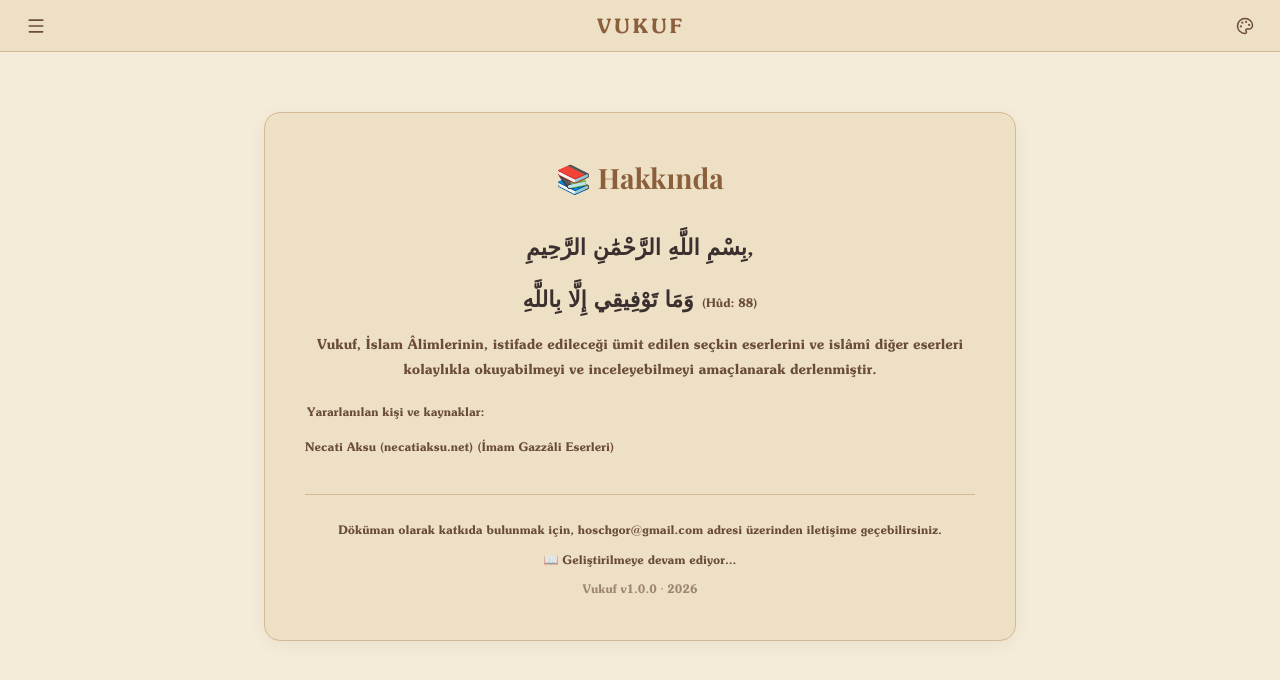
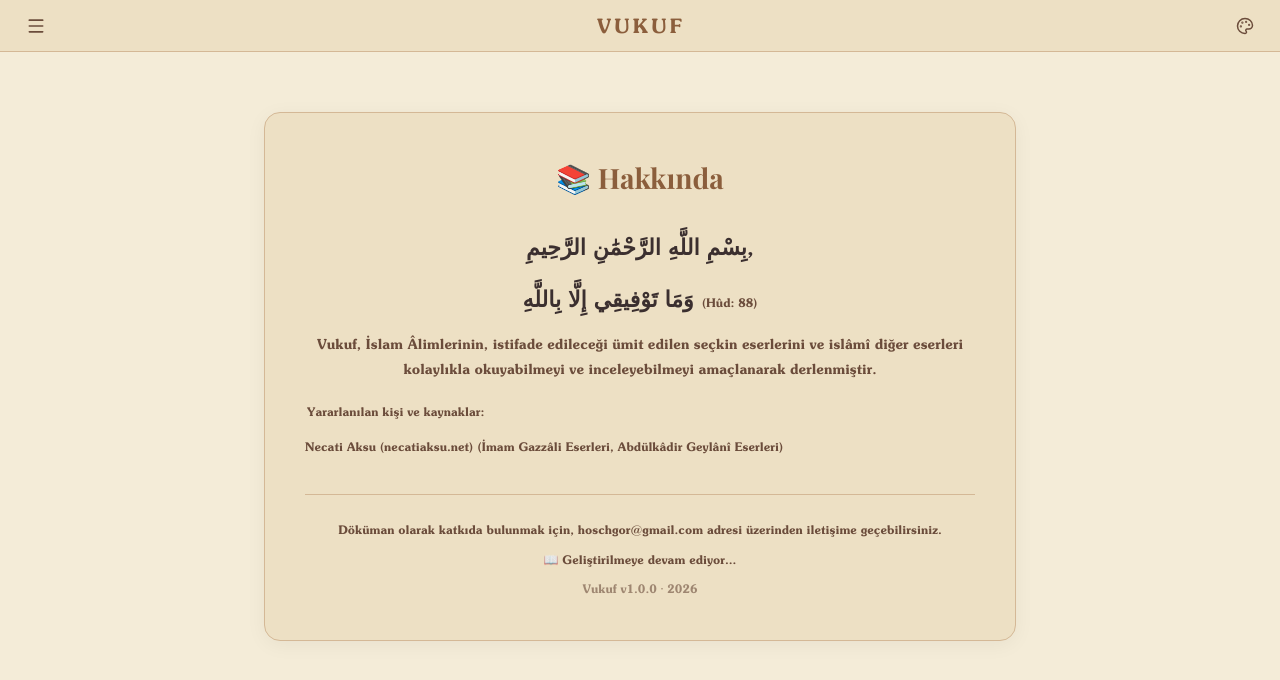
Before and after one commit to hoschgor/Vukuf, a React (Vite) app: page /hakkinda in a window 1280 px wide. Shown: the top 680 px of the page. Built offline with nearby package versions, Linux system fonts and the light colour scheme.

Commit message:
düzenleme

```diff
--- a/src/pages/Hakkinda.jsx
+++ b/src/pages/Hakkinda.jsx
@@ -150,7 +150,7 @@ export default function Hakkinda() {
             marginTop: 0
           }}>
             <span style={{ fontSize: "12px", color: theme.textSecondary, marginRight: "12px" }}>
-              Necati Aksu (necatiaksu.net) (İmam Gazzâli Eserleri)
+              Necati Aksu (necatiaksu.net) (İmam Gazzâli Eserleri, Abdülkâdir Geylânî Eserleri)
             </span>
           </p>
 
```
